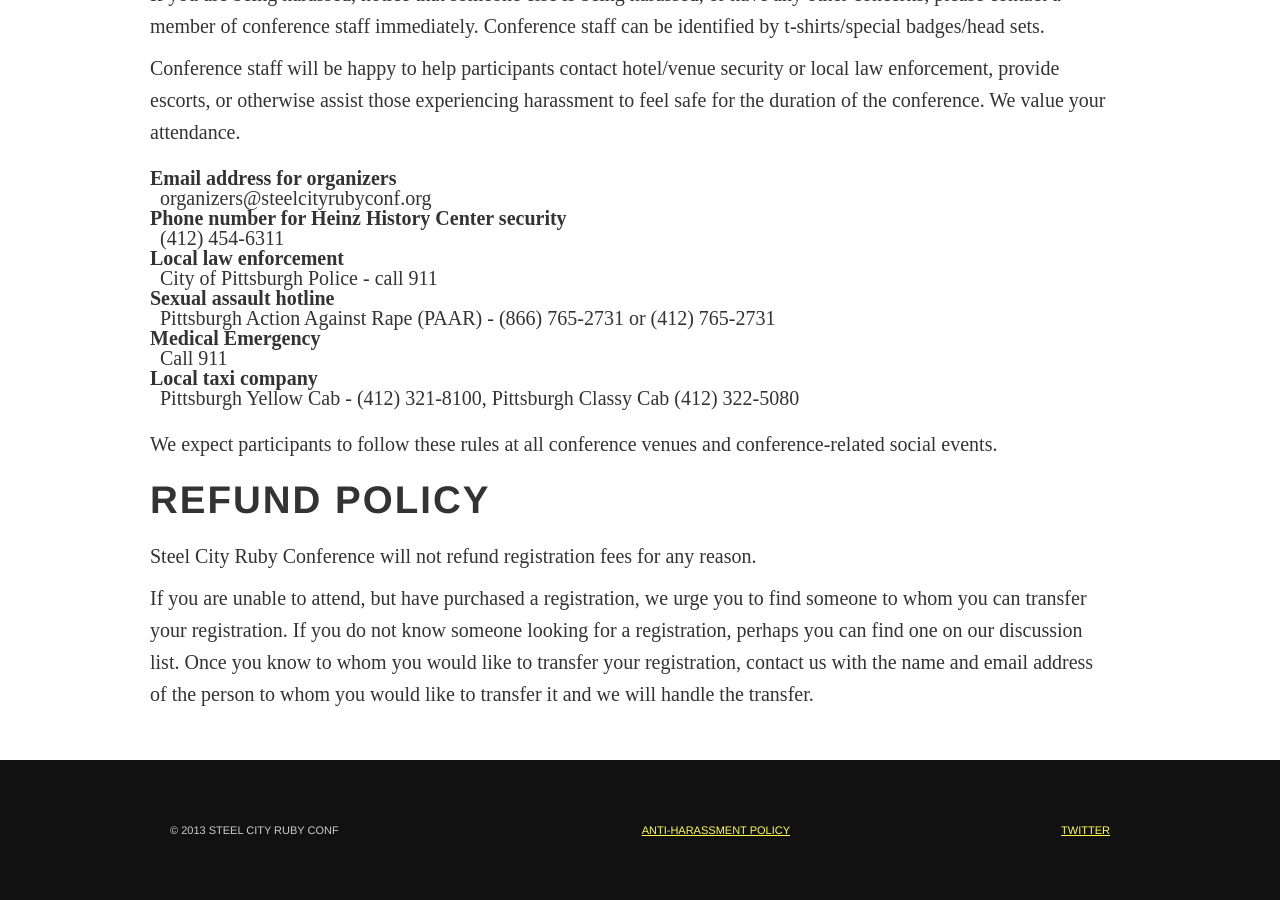
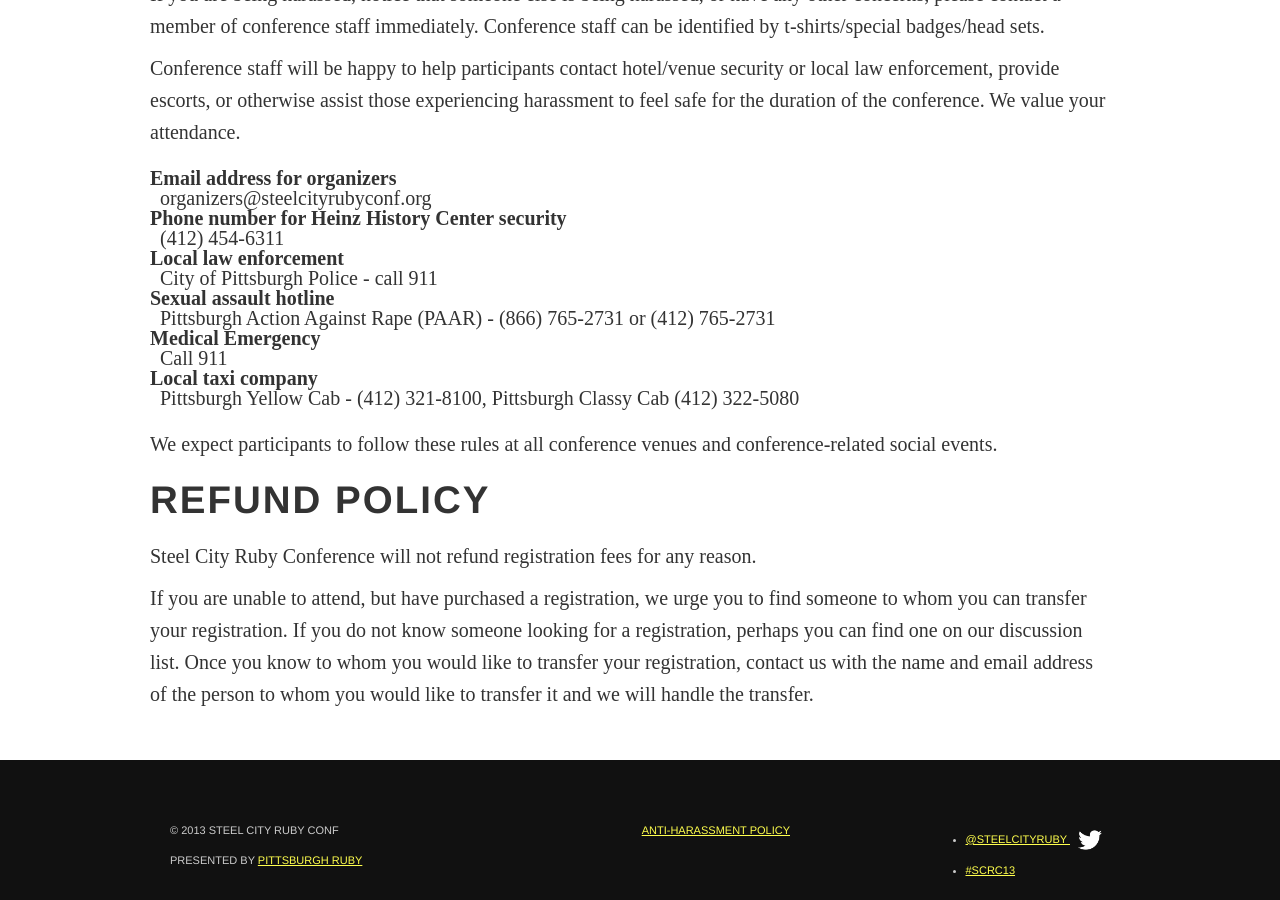
Before and after one commit to colindean/steelcityruby.github.com, a Jekyll site: the page built from policies.html, in a window 1280 px wide and 900 px high, scrolled down 1120 px. Built offline with Jekyll 4.4.1, drawn with Linux system fonts in a browser that asks for light colours; nearby versions of some CDN libraries; some web fonts are replaced; Markdown is read by kramdown in place of the engine named in the settings.

Commit message:
Updates footer

```diff
--- a/_layouts/master.html
+++ b/_layouts/master.html
@@ -40,13 +40,26 @@
       <div class="container">
         <div class="row">
           <div class="span4">
-            &copy; 2013 Steel City Ruby Conf
+            <p>&copy; 2013 Steel City Ruby Conf</p>
+            <p>Presented by <a href="http://pghrb.org">Pittsburgh Ruby</a></p>
           </div>
           <div class="span4">
             <a href="policies.html#antiharassment-policy" class="pull-right">Anti-harassment Policy</a>
           </div>
           <div class="span4">
-            <a href="https://twitter.com/SteelCityRuby" class="pull-right">Twitter</a>
+            <ul class="pull-right">
+              <li>
+              <a href="https://twitter.com/SteelCityRuby">
+                @SteelCityRuby
+                <img src="img/twitter.png" width="40px"/>
+              </a>
+              </li>
+              <li>
+              <a href="https://twitter.com/search?q=%23scrc13&src=hash">
+                #scrc13
+              </a>
+              </li>
+            </ul>
           </div>
         </div>
       </div>
```
Also changed, not shown: img/twitter.png (added).
